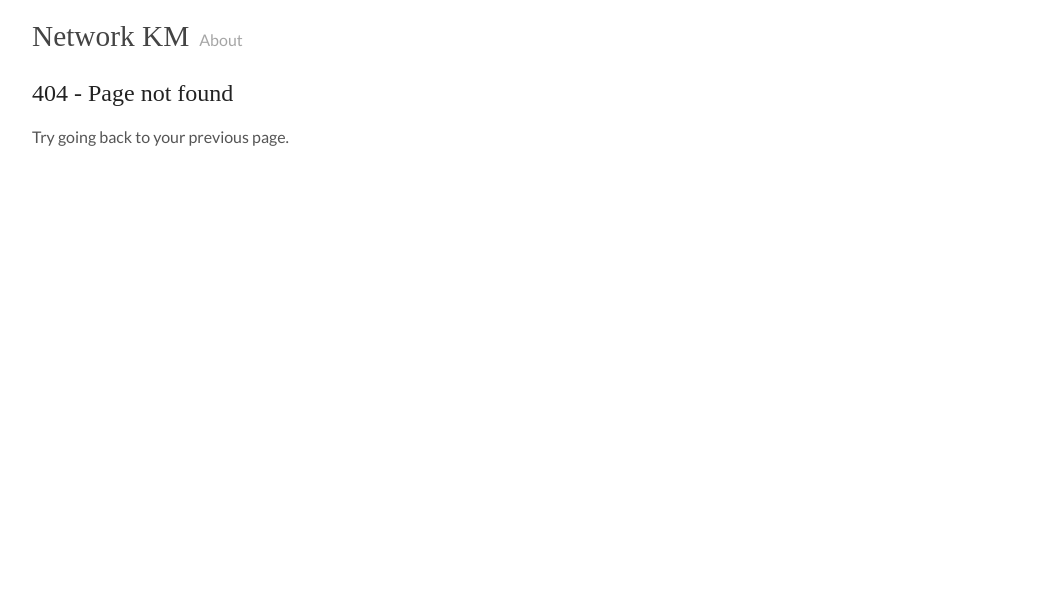
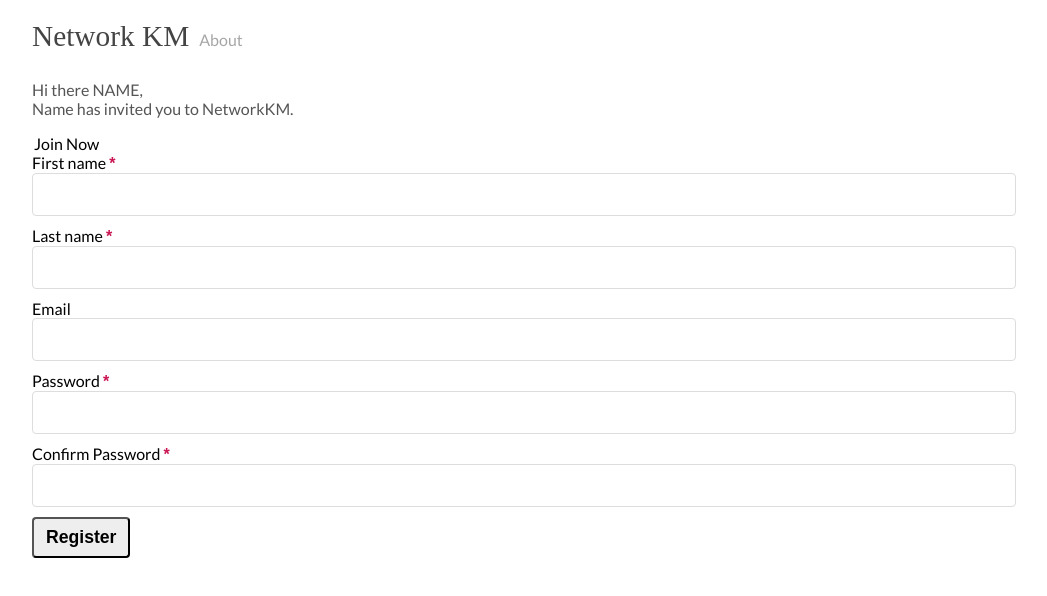
Before and after one commit to CodeChung/networkkm-client, a React (Create React App) app: page /invite in a window 1280 px wide. Before the commit this address had no page. Shown: the top 596 px of the page, without its empty margins (116-1163 px from the left). Built offline with nearby package versions, Linux system fonts and the light colour scheme; a web font is replaced by a local one.

Commit message:
adding invite page

```diff
--- a/src/components/App/App.js
+++ b/src/components/App/App.js
@@ -10,6 +10,7 @@ import RegistrationPage from '../../routes/RegistrationPage/RegistrationPage'
 import NotFoundPage from '../../routes/NotFoundPage/NotFoundPage'
 import './App.css'
 import HomePage from '../../routes/HomePage/HomePage'
+import InvitePage from '../../routes/InvitePage/InvitePage'
 
 class App extends Component {
   state = { hasError: false }
@@ -50,6 +51,10 @@ class App extends Component {
               component={ThingPage}
             />
             <Route
+              path={'/invite'}
+              component={InvitePage}
+            />
+            <Route
               component={NotFoundPage}
             />
           </Switch>
--- /dev/null
+++ b/src/routes/InvitePage/InvitePage.js
@@ -0,0 +1,20 @@
+import React from 'react'
+import { Section } from '../../components/Utils/Utils'
+import RegistrationForm from '../../components/RegistrationForm/RegistrationForm'
+
+class InvitePage extends React.Component {
+    render() {
+        return (
+            <Section className='InvitePage'>
+                <p>
+                    Hi there NAME,
+                    <br/>
+                    Name has invited you to NetworkKM.
+                </p>
+                <RegistrationForm />
+            </Section>
+        )
+    }
+}
+
+export default InvitePage
--- a/src/routes/ThingListPage/ThingListPage.js
+++ b/src/routes/ThingListPage/ThingListPage.js
@@ -66,7 +66,7 @@ export default class ThingListPage extends Component {
           <br/>
           Keep your family & friends updated on your life.
           <br/>
-          Hundreds of programs are available to send meaningful information to only the friends and familuy members you want to share your life with.
+          Hundreds of programs are available to send meaningful information to only the friends and family members you want to share your life with.
           <br/>
           You now have the ability to chose the people in your life you want to share you information with by chosing on or all of you family and friends.
           <br/>
```
Also changed, not shown: src/routes/InvitePage/InvitePage.css (added).
